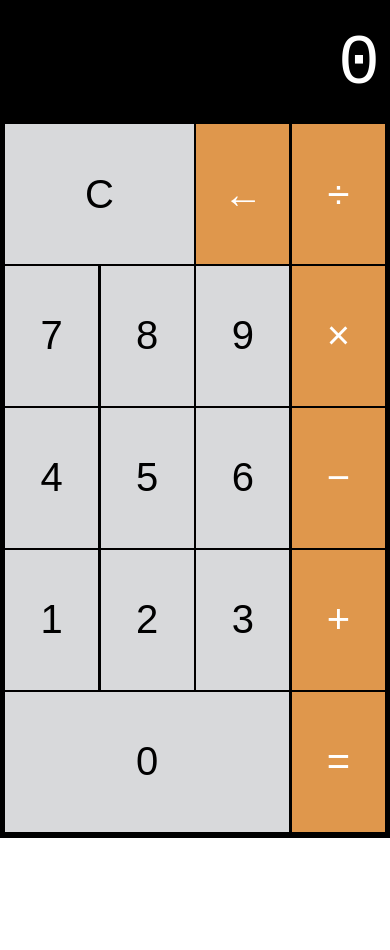
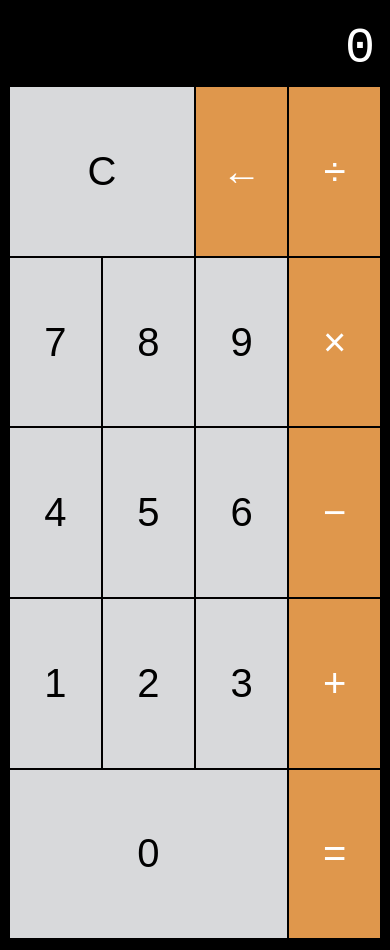
Before and after one commit to 0xSimeon/projects, a plain HTML site: page Calculator/index.html in a window 390 px wide. Before the commit the page ends 844 px from the top, so only its background shows below. Drawn offline with Linux system fonts and the light colour scheme.

Commit message:
:lipstick: more fixes for mobile screens

```diff
--- a/Calculator/css/styles.css
+++ b/Calculator/css/styles.css
@@ -20,7 +20,7 @@ html {
 
 .section__calc {
 	display: flex;
-	flex-flow: row nowrap;
+	flex-flow: row wrap;
 	justify-content: space-between;
 	margin-bottom: 0.5%;
 }
@@ -81,16 +81,17 @@ html {
 
 @media only screen and (max-width: 43.75em) {
 	.wrapper {
-		padding: .5rem;
+		padding: 1rem;
 	}
 	.calc__button,
 	.equal,
 	.clear,
 	.undo {
-		height: 14rem;
+		height: calc(100vh - 80vh);
 	}
 
 	.screen {
-		font-size: 7rem;
+		padding: 1rem .5rem;
+		font-size: 5rem;
 	}
 }
```
